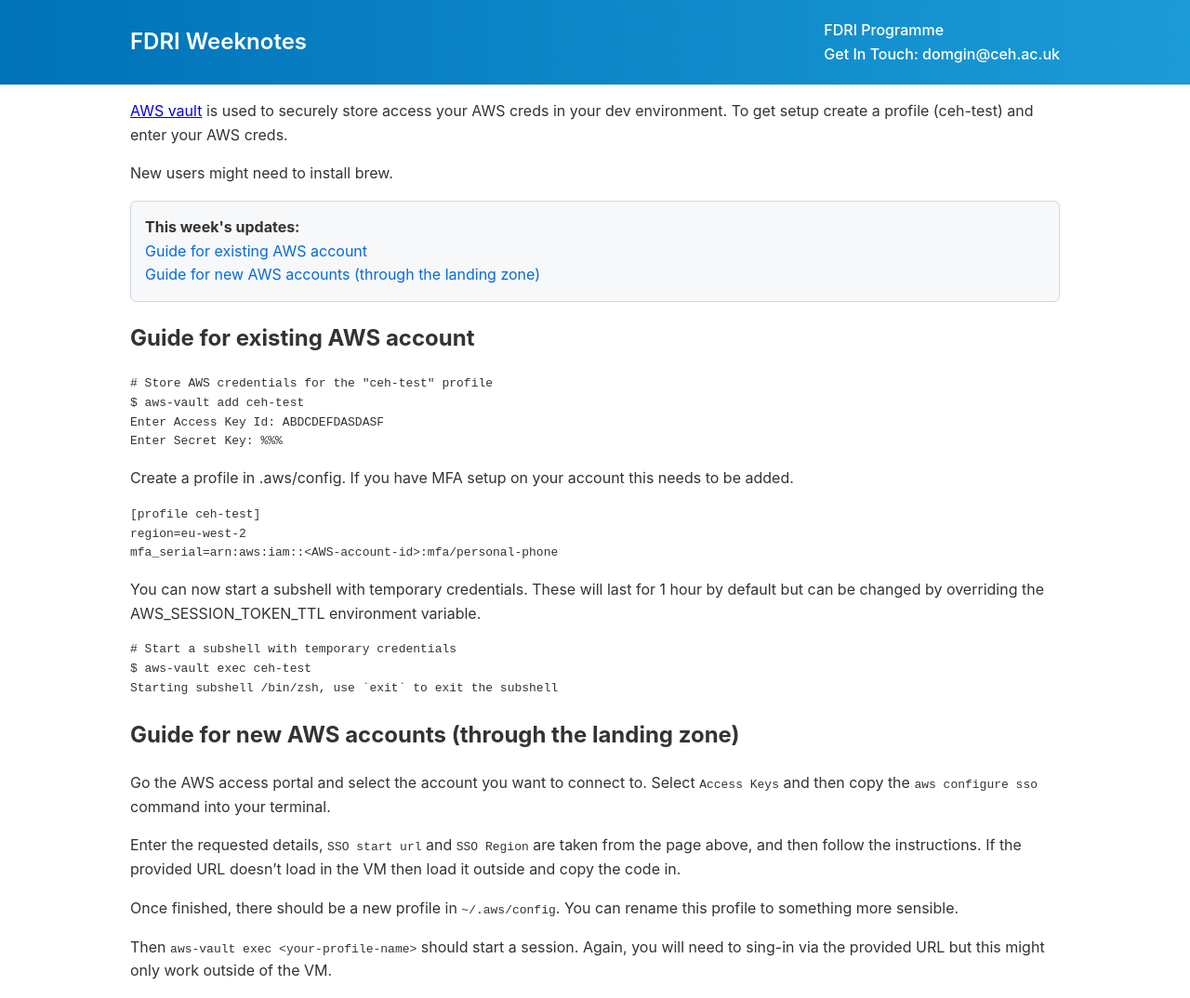
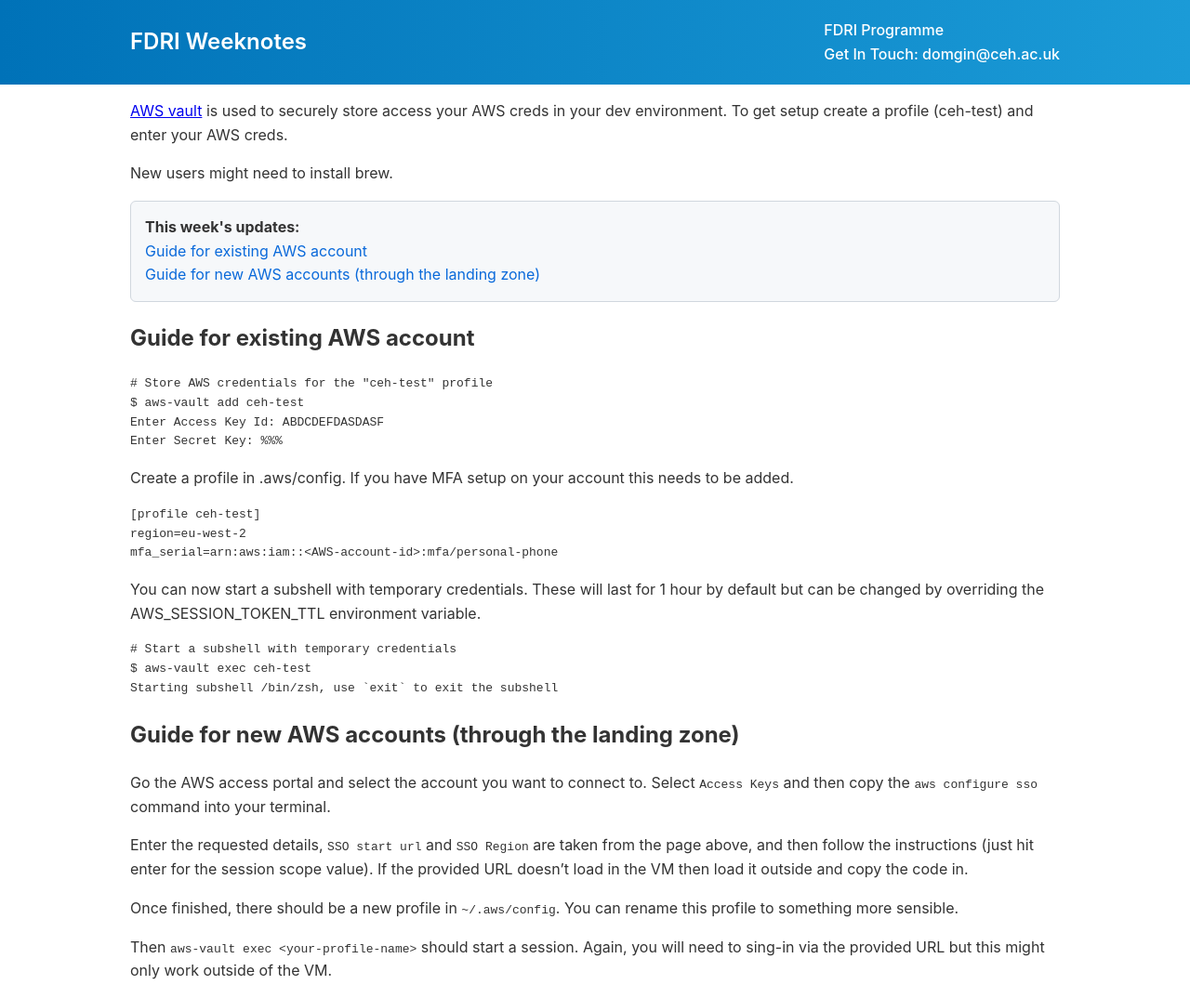
Before and after one commit to NERC-CEH/fdri_words, a Jekyll site: the page built from aws/aws-vault.md, in a window 1280 px wide. Shown: the whole page at 93% size. Built offline with Jekyll 4.4.1, drawn with Linux system fonts in a browser that asks for light colours; our own code applies the rules of GitHub Pages for plain Markdown files.

Commit message:
Update aws-vault.md

```diff
--- a/aws/aws-vault.md
+++ b/aws/aws-vault.md
@@ -31,7 +31,7 @@ Starting subshell /bin/zsh, use `exit` to exit the subshell
 
 Go the AWS access portal and select the account you want to connect to. Select `Access Keys` and then copy the `aws configure sso` command into your terminal.
 
-Enter the requested details, `SSO start url` and `SSO Region` are taken from the page above, and then follow the instructions. If the provided URL doesn't load in the VM then load it outside and copy the code in.
+Enter the requested details, `SSO start url` and `SSO Region` are taken from the page above, and then follow the instructions (just hit enter for the session scope value). If the provided URL doesn't load in the VM then load it outside and copy the code in.
 
 Once finished, there should be a new profile in `~/.aws/config`. You can rename this profile to something more sensible.
 
```
